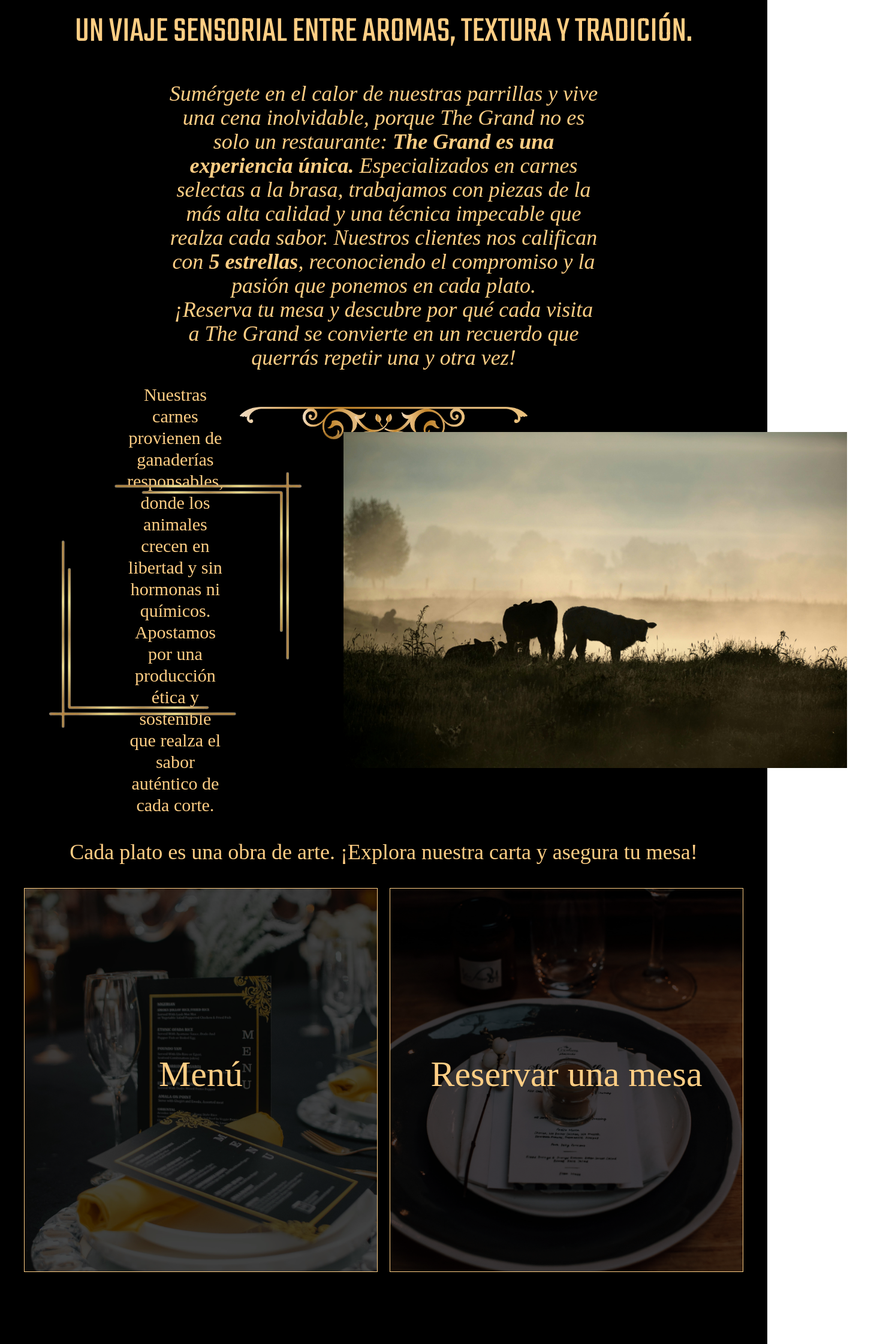
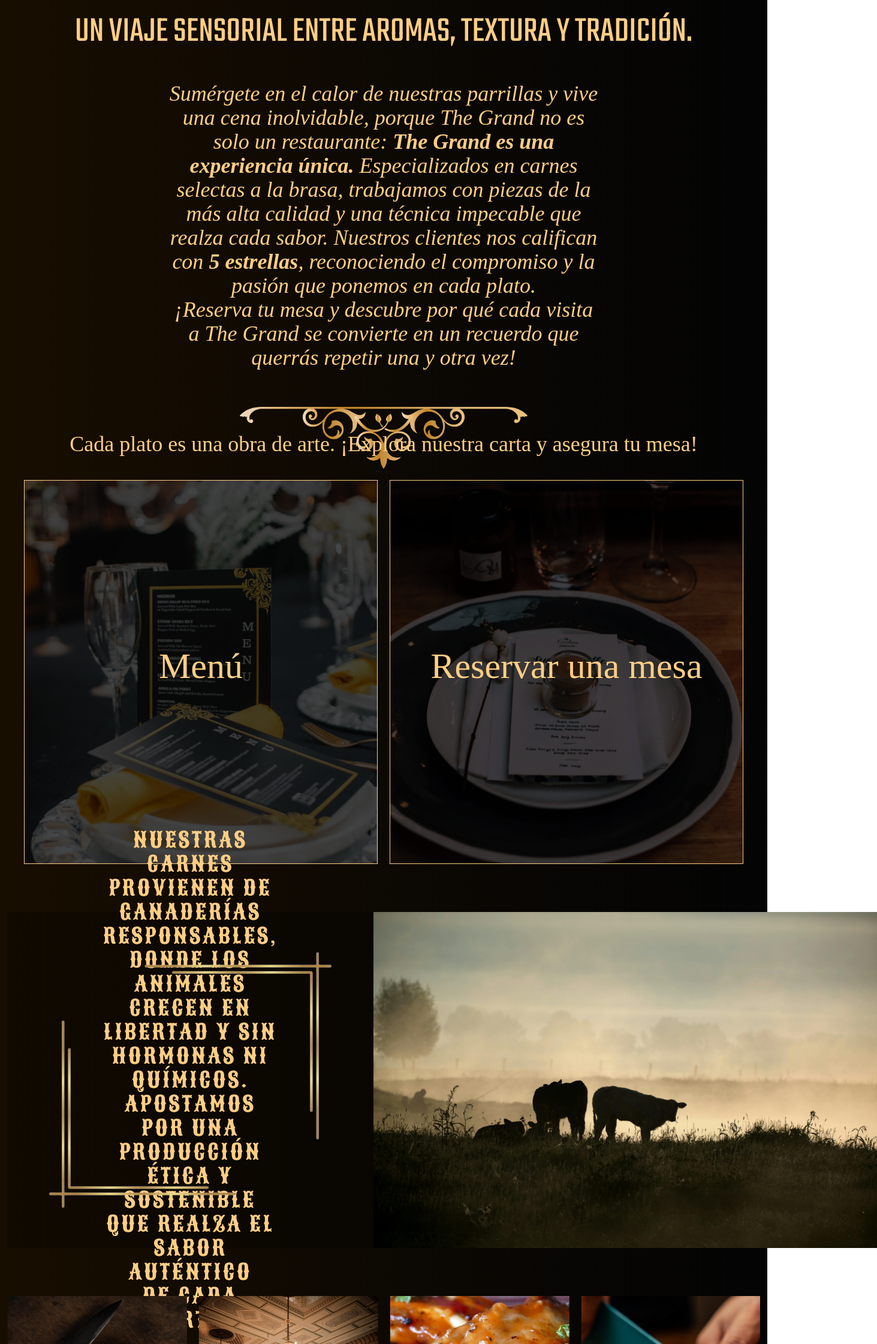
Before and after one commit to Dev-id-A/restaurant-page, a React (Vite) app: page / in a window 1280 px wide. Shown: the part 880-3120 px from the top of the page at 60% size, 1463 px wide, since content can reach past the window. Built offline with nearby package versions, Linux system fonts and the light colour scheme; a web font is replaced by a local one.

Commit message:
Our meats section position change

```diff
--- a/pages/Home.jsx
+++ b/pages/Home.jsx
@@ -10,7 +10,7 @@
 
 function Home({lang, toggleFade}) {
   return (
-<main className="bg-black text-royal">
+<main className="bg-gradient-to-r from-[rgba(24,14,0,1)] to-[rgba(4,4,4,1)] text-royal">
 
 
       <div className="flex flex-col items-center justify-center">
@@ -18,9 +18,7 @@
 
         <Presentation {...{lang}} />
 
-        <OurMeats {...{lang}} />
-
-        <section className="flex flex-col items-center justify-center py-30 gap-10 w-full text-center">
+        <section className="flex flex-col items-center justify-center pb-20 gap-10 w-full text-center">
           <h2 className="text-4xl font-yrsa">{homeLang.slogan[lang]}
           </h2>
 
@@ -30,7 +28,9 @@
             </div>
         </section>
 
-            <Foods></Foods>
+        <OurMeats {...{lang}} />
+
+        <Foods></Foods>
 
         <section className="flex flex-row w-full h-150 gap-30 px-5">
           <div className="flex items-center w-1/2 text-center text-3xl leading-relaxed">
--- a/src/assets/Home/Foods.jsx
+++ b/src/assets/Home/Foods.jsx
@@ -44,7 +44,7 @@
 ]
 
   return (
-    <div className="w-full px-3">
+    <div className="w-full px-3 pt-20">
         <Swiper
         modules={[Autoplay]}
         slidesPerView={4}
--- a/src/assets/Home/OurMeats.jsx
+++ b/src/assets/Home/OurMeats.jsx
@@ -5,9 +5,9 @@
   return (
     <section className="flex flex-row h-140 w-full px-3">
 
-        <div className="relative flex flex-1 bg-black/15 justify-center items-center px-50">
+        <div className="relative flex flex-1 bg-black/30 justify-center items-center px-40">
           <img src="/img/home/marco.png" alt="Frame" className="absolute left-0 bottom-0" />
-            <h1 className="font-yrsa text-center text-royal text-3xl">{homeLang.message[lang]}</h1>
+            <h1 className="font-sancreek text-center text-royal text-4xl uppercase tracking-widest">{homeLang.message[lang]}</h1>
           <img src="/img/home/marco.png" alt="Frame" className="absolute rotate-z-180 right-0 top-0" />
         </div>
 
--- a/src/assets/Json/HomeJson.jsx
+++ b/src/assets/Json/HomeJson.jsx
@@ -20,8 +20,8 @@
         en: <>Immerse yourself in the warmth of our grills and enjoy an unforgettable dinner, because The Grand is not just a restaurant: <b>The Grand is a one-of-a-kind experience.</b> Specializing in premium cuts cooked over open flames, we work with only the highest-quality meats and flawless techniques that elevate every flavor. Our guests rate us <b>5 stars</b>, recognizing the dedication and passion behind every dish. <br />Book your table and discover why every visit to The Grand becomes a memory you'll want to relive again and again!</>
     },
     message: {
-        es: "Nuestras carnes provienen de ganaderías responsables, donde los animales crecen en libertad y sin hormonas ni químicos. Apostamos por una producción ética y sostenible que realza el sabor auténtico de cada corte.",
-        en: "Our meats come from responsible farms, where animals are raised free-range and without hormones or chemicals. We are committed to ethical, sustainable practices that bring out the true flavor of every cut."
+        es: <>Nuestras carnes provienen de ganaderías responsables, donde los animales crecen en libertad y sin hormonas ni químicos. Apostamos por una producción ética y sostenible que realza el sabor auténtico <br/>de cada corte.</>,
+        en: <>Our meats come from responsible farms, where animals are raised free-range and without hormones or chemicals. We are committed to ethical, sustainable practices that bring out the true flavor of every cut.</>
     },
     reviewTitle: {
         es: <><b>The Grand</b> ha conquistado paladares exigentes y ha sido celebrado por chefs de renombre y personalidades icónicas. Aquí sus palabras, un reflejo de nuestra excelencia.</>,
--- a/src/index.css
+++ b/src/index.css
@@ -18,11 +18,16 @@
     font-family: Teko;
     src: url(/fonts/Teko-Regular.ttf);
 };
+@font-face{
+    font-family: Sancreek;
+    src: url(/fonts/Sancreek-Regular.ttf);
+};
 
 @theme{
     --font-yrsa: Yrsa, "sans-serif";
-    --font-luxirious: Luxiriuous, "sans-serif";
+    --font-luxurious: Luxiriuous, "sans-serif";
     --font-teko: Teko, "sans-serif";
+    --font-sancreek: Sancreek, "sans-serif";
     --color-royal: rgba(255,206,132,1);
 };
 
```
Also changed, not shown: public/fonts/Sancreek-Regular.ttf (added).
